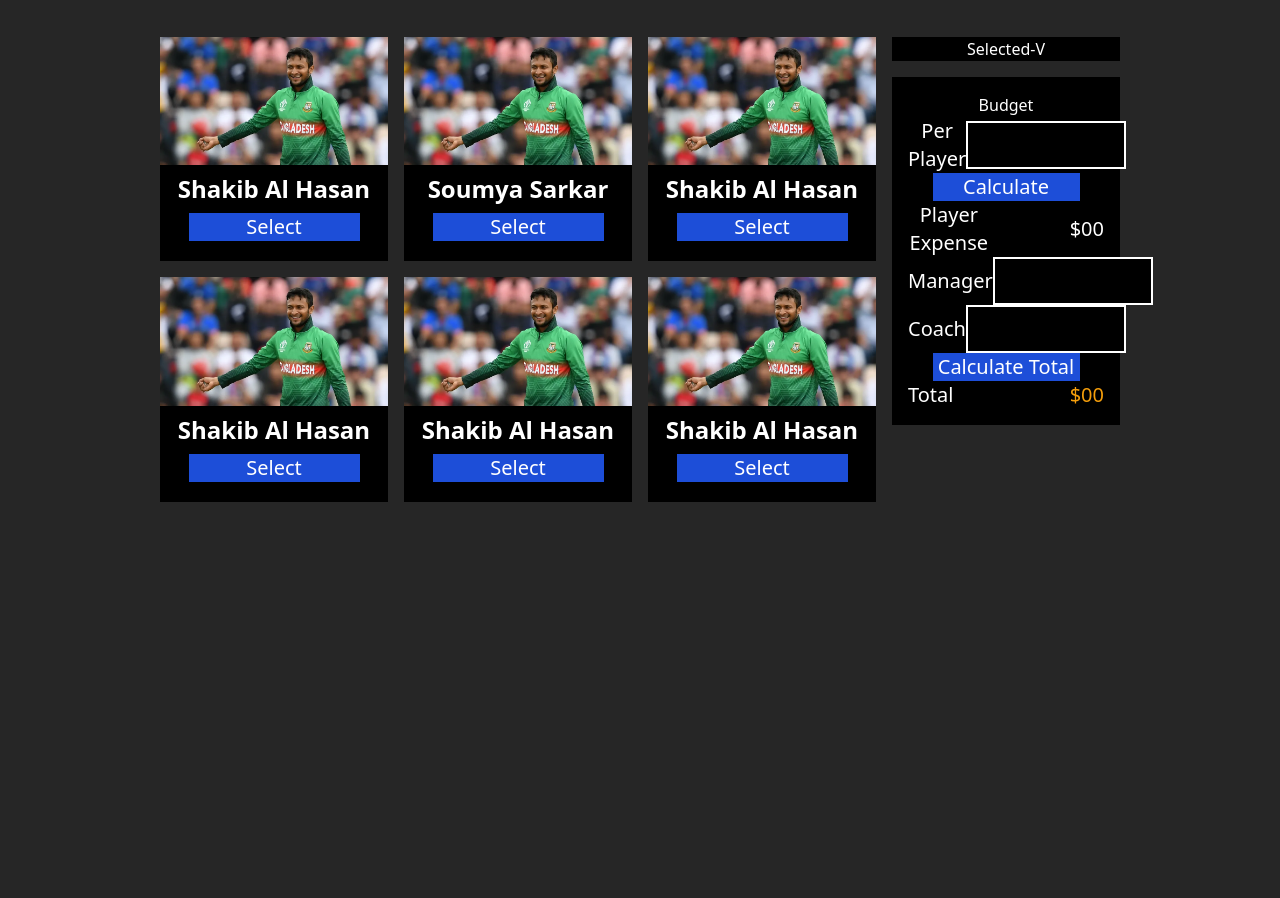
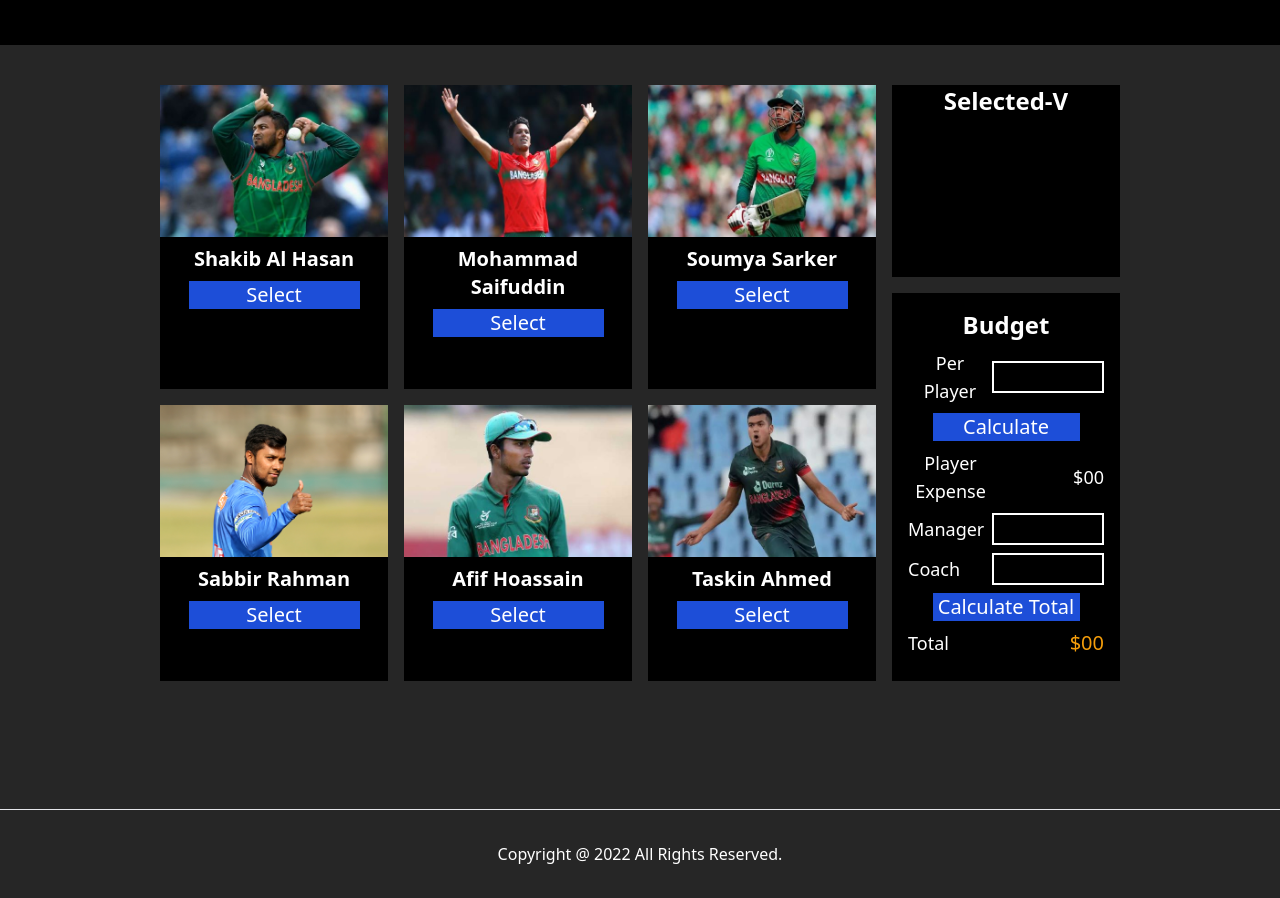
Before and after one commit to grsagor/choosing-favourite-star, a plain HTML site: page index.html in a window 1280 px wide. Shown: the part 475-1373 px from the top of the page. Before the commit the page ends 1105 px from the top, so only its background shows below. Drawn offline with nearby package versions, Linux system fonts and the light colour scheme.

Commit message:
All is done

```diff
--- a/index.html
+++ b/index.html
@@ -4,14 +4,14 @@
     <meta charset="UTF-8">
     <meta http-equiv="X-UA-Compatible" content="IE=edge">
     <meta name="viewport" content="width=device-width, initial-scale=1.0">
-    <title>Document</title>
+    <title>Choose Your Favourite Five-Stars</title>
     <script src="https://cdn.tailwindcss.com"></script>
 </head>
 <body class="bg-neutral-800	text-white">
     <header class="bg-black	">
         <section class="w-1/2 mx-auto">
-            <h1 class="text-5xl text-center	pt-32">Select Your Best Five</h1>
-            <p class="text-2xl text-center mt-10 pb-32">Amet minim mollit non deserunt ullamco est sit aliqua dolor do amet sint. Velit officia consequat duis enim velit mollit. Exercitation veniam consequat sunt nostrud amet.</p>
+            <h1 class="text-5xl text-center	pt-32">Choose Your Favourite Five-Stars</h1>
+            <p class="text-2xl text-center mt-10 pb-32">You are here to choose your best five players in the world. Choose them and know the total cost of your favorite players. Here, you can also choose the total cost of the players, managers and coaches.</p>
         </section>
     </header>
     <main class="mb-32">
@@ -19,75 +19,75 @@
             <div class="grid grid-cols-4 gap-4 mx-auto">
                 <div class="col-span-3 grid grid-cols-3 gap-4 text-center">
                     <div class="bg-black">
-                        <img src="images/shakib.webp" alt="">
-                        <h1 id="player-one-name" class="text-2xl font-bold m-2">Shakib Al Hasan</h1>
+                        <img src="images/shakib.jpg" alt="">
+                        <h1 id="player-one-name" class="text-xl font-bold m-2">Shakib Al Hasan</h1>
                         <button id="btn-player-one" class="bg-blue-700 w-3/4 text-xl font-medium mb-5">Select</button>
                     </div>
                     <div class="bg-black">
-                        <img src="images/shakib.webp" alt="">
-                        <h1 id="player-two-name" class="text-2xl font-bold m-2">Soumya Sarkar</h1>
+                        <img src="images/saif.jpg" alt="">
+                        <h1 id="player-two-name" class="text-xl font-bold m-2">Mohammad Saifuddin</h1>
                         <button id="btn-player-two" class="bg-blue-700 w-3/4 text-xl font-medium mb-5">Select</button>
                     </div>
                     <div class="bg-black">
-                        <img src="images/shakib.webp" alt="">
-                        <h1 id="player-three-name" class="text-2xl font-bold m-2">Shakib Al Hasan</h1>
+                        <img src="images/soumya.jpg" alt="">
+                        <h1 id="player-three-name" class="text-xl font-bold m-2">Soumya Sarker</h1>
                         <button id="btn-player-three" class="bg-blue-700 w-3/4 text-xl font-medium mb-5">Select</button>
                     </div>
                     <div class="bg-black">
-                        <img src="images/shakib.webp" alt="">
-                        <h1 id="player-four-name" class="text-2xl font-bold m-2">Shakib Al Hasan</h1>
+                        <img src="images/sabbir.jpg" alt="">
+                        <h1 id="player-four-name" class="text-xl font-bold m-2">Sabbir Rahman</h1>
                         <button id="btn-player-four" class="bg-blue-700 w-3/4 text-xl font-medium mb-5">Select</button>
                     </div>
                     <div class="bg-black">
-                        <img src="images/shakib.webp" alt="">
-                        <h1 id="player-five-name" class="text-2xl font-bold m-2">Shakib Al Hasan</h1>
+                        <img src="images/afif.jpg" alt="">
+                        <h1 id="player-five-name" class="text-xl font-bold m-2">Afif Hoassain</h1>
                         <button id="btn-player-five" class="bg-blue-700 w-3/4 text-xl font-medium mb-5">Select</button>
                     </div>
                     <div class="bg-black">
-                        <img src="images/shakib.webp" alt="">
-                        <h1 id="player-six-name" class="text-2xl font-bold m-2">Shakib Al Hasan</h1>
+                        <img src="images/taskin.jpg" alt="">
+                        <h1 id="player-six-name" class="text-xl font-bold m-2">Taskin Ahmed</h1>
                         <button id="btn-player-six" class="bg-blue-700 w-3/4 text-xl font-medium mb-5">Select</button>
                     </div>
                 </div>
 
 
                 <div>
-                    <div class="bg-black">
-                        <h1 class="text-center">Selected-V</h1>
+                    <div class="bg-black h-48	">
+                        <h1 class="text-center font-bold text-2xl mb-2">Selected-V</h1>
                         <ol id="selected-players" class="list-decimal px-6">
 
                         </ol>
                     </div>
                     <div class="bg-black mt-4 p-4 text-center">
                         <div class="">
-                            <h1 class="">Budget</h1>
-                            <div class="flex justify-between items-center">
-                                <div class="text-xl"><span>Per Player</span></div>
-                                <div><input class="w-40 h-12 bg-black border-2 border-white text-white text-xl"
+                            <h1 class="font-bold text-2xl mb-2">Budget</h1>
+                            <div class="flex justify-between items-center mb-2">
+                                <div class="text-lg"><span>Per Player</span></div>
+                                <div><input class="w-28 h-8 bg-black border-2 border-white text-white text-lg"
                                 type="text" name="" id="cost-per-player"></div>
                             </div>
-                            <div>
+                            <div class="mb-2">
                                 <button id="btn-calculate" class="bg-blue-700 w-3/4 text-xl font-medium">Calculate</button>
                             </div>
-                            <div class="flex justify-start items-center">
-                                <div><span class="text-xl">Player Expense</span></div>
-                                <div class="ml-20 text-xl">$<span id="player-expense">00</span></div>
+                            <div class="flex justify-between items-center mb-2">
+                                <div><span class="text-lg">Player Expense</span></div>
+                                <div class="ml-20 text-lg">$<span id="player-expense">00</span></div>
                             </div>
-                            <div class="flex justify-between items-center">
-                                <div><span class="text-xl">Manager</span></div>
-                                <div><input class="w-40 h-12 bg-black border-2 border-white text-white text-xl"
+                            <div class="flex justify-between items-center mb-2">
+                                <div><span class="text-lg">Manager</span></div>
+                                <div><input class="w-28 h-8 bg-black border-2 border-white text-white text-lg"
                                 type="text" name="" id="manager-cost"></div>
                             </div>
-                            <div class="flex justify-between items-center">
-                                <div><span class="text-xl">Coach</span></div>
-                                <div><input class="w-40 h-12 bg-black border-2 border-white text-white text-xl"
+                            <div class="flex justify-between items-center mb-2">
+                                <div><span class="text-lg">Coach</span></div>
+                                <div><input class="w-28 h-8 bg-black border-2 border-white text-white text-lg"
                                 type="text" name="" id="coach-cost"></div>
                             </div>
-                            <div>
+                            <div class="mb-2">
                                 <button id="btn-calculate-total" class="bg-blue-700 w-3/4 text-xl font-medium">Calculate Total</button>
                             </div>
-                            <div class="flex justify-between items-center text-xl">
-                                <div class="text-xl"><span>Total</span></div>
+                            <div class="flex justify-between items-center text-xl mb-2">
+                                <div class="text-lg"><span>Total</span></div>
                                 <div class="text-amber-500	">$<span id="total-cost">00</span></div>
                             </div>
                         </div>
@@ -96,6 +96,12 @@
             </div>
         </section>
     </main>
+    <footer>
+        <div><hr></div>
+        <div>
+            <h3 class="text-center py-8">Copyright @ 2022 All Rights Reserved.</h3>
+        </div>
+    </footer>
 
     <script src="js/common.js"></script>
     <script src="js/selected-players.js"></script>
--- a/js/common.js
+++ b/js/common.js
@@ -7,13 +7,14 @@ function showSelectedPlayer(btnId,playerNameId){
 
         const childNumber = ol.childElementCount;
         if(childNumber > 4){
-            alert('No');
+            alert('You can not select more than 5 players.');
             return;
         }
 
         const nameElement = document.getElementById(playerNameId);
         const name = nameElement.innerText;
         const newLi = document.createElement('li');
+        newLi.style.fontSize = '18px'
         newLi.innerText = name;
         ol.appendChild(newLi);
 
```
Also changed, not shown: js/new.js (+8 -0 lines), images/afif.jpg (added), images/sabbir.jpg (added), images/saif.jpg (added), images/shakib.jpg (added), images/shakib.webp (deleted), images/soumya.jpg (added), images/taskin.jpg (added).
